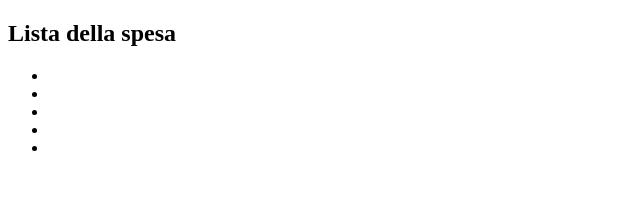
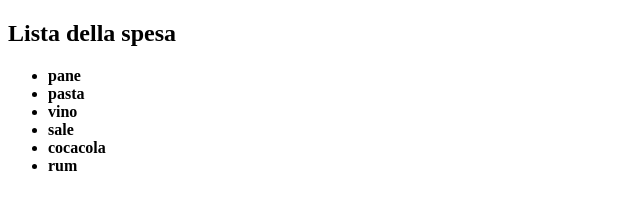
Before and after one commit to lorenzocutrera/js-lista-spesa, a plain HTML site: page index.html in a window 1280 px wide. Shown: the whole page, without its empty margins (0-640 px from the left). Drawn offline with Linux system fonts and the light colour scheme.

Commit message:
add complete

```diff
--- a/index.html
+++ b/index.html
@@ -8,12 +8,8 @@
 <body>
     <h2>Lista della spesa</h2>
     <div>
-        <ul>
-            <li></li>
-            <li></li>
-            <li></li>
-            <li></li>
-            <li></li>
+        <ul id="listaspesa">
+
         </ul>
     </div>
     <script src="./js/script.js"></script>
--- a/js/script.js
+++ b/js/script.js
@@ -1,3 +1,4 @@
+
 /*
 Esercizio di oggi: Lista della spesa con ciclo while nome repo: js-lista-spesa
 Consegna:
@@ -6,3 +7,19 @@ Consigli:
 Ricordiamoci di inizializzare la variabile di contatore prima dell'inizio del ciclo while
 Ricordiamoci di incrementare il contatore, o comunque di inserire una condizione di uscita, all'interno ciclo while
 */
+
+let lista = ['pane', 'pasta', 'vino', 'sale','cocacola', 'rum'];
+console.log(lista[0]);
+
+
+let ul = document.getElementById('listaspesa');
+
+let i = 0;
+while (i < lista.length){
+    let li = document.createElement('li');
+    let strong = document.createElement('strong');
+
+    ul.appendChild(li).appendChild(strong).appendChild(document.createTextNode(lista[i]));
+
+    i++;
+}
```
